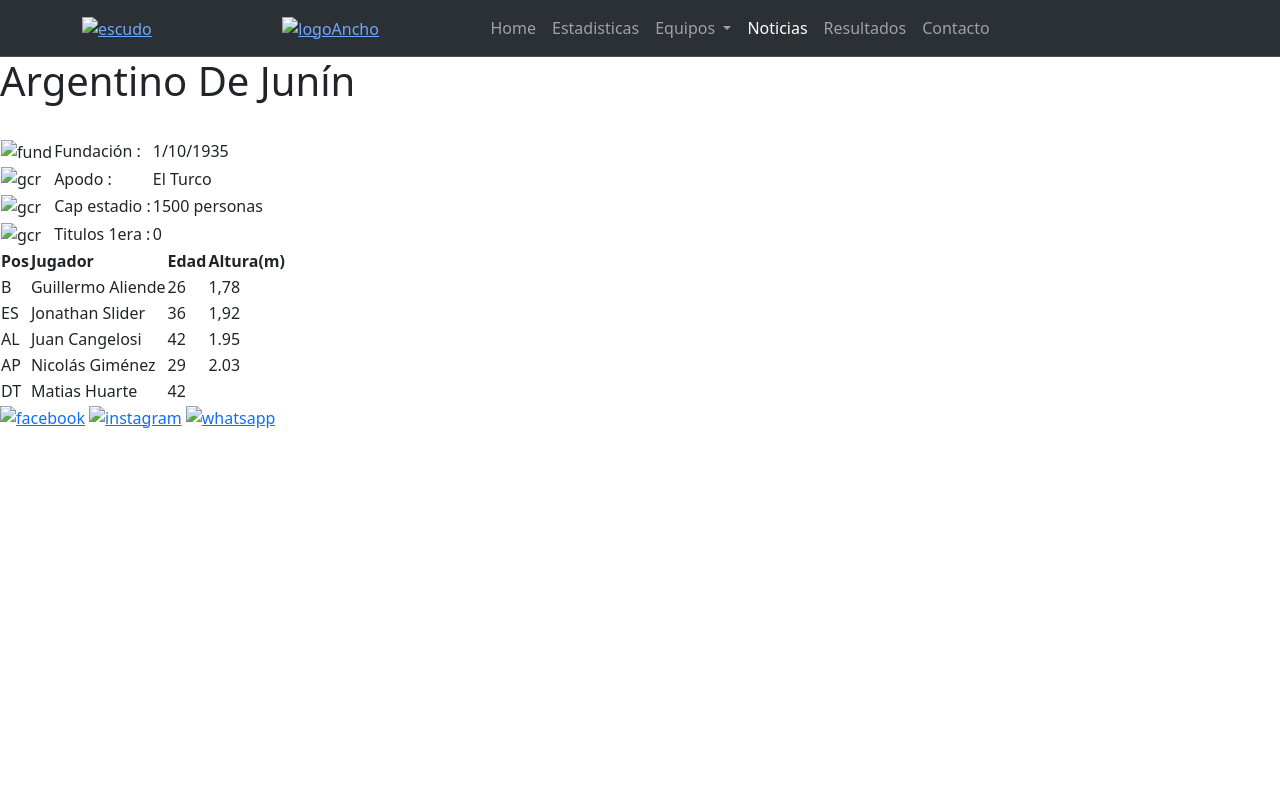
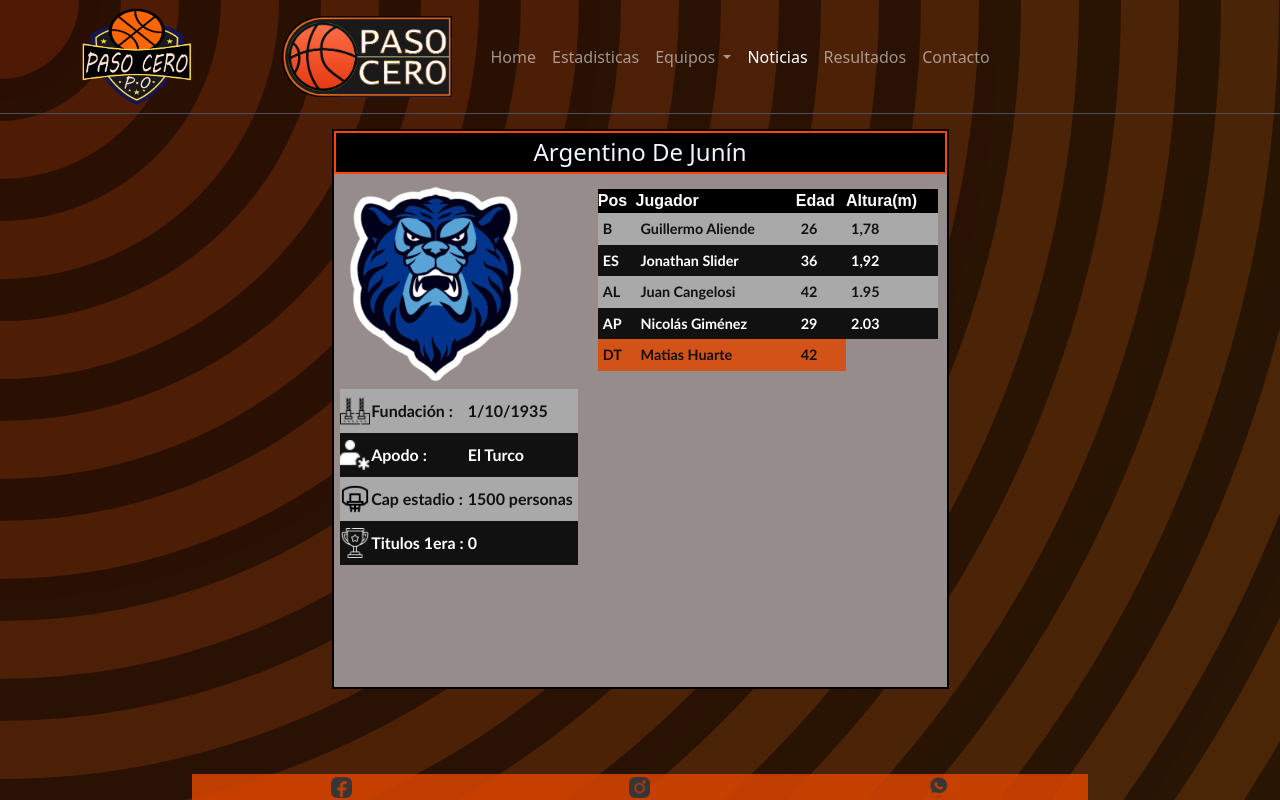
Before and after one commit to piky7/PF-Maritano, a plain HTML site: page pages/equipos/argentino.html in a window 1280 px wide. Drawn offline with nearby package versions, Linux system fonts and the light colour scheme; the site is published under a folder, as on GitHub Pages, so addresses that start at the root find nothing.

Commit message:
fix rutas

```diff
--- a/pages/equipos/argentino.html
+++ b/pages/equipos/argentino.html
@@ -5,9 +5,9 @@
     <meta name="viewport" content="width=device-width, initial-scale=1.0">
     <meta name="description" content="Central de noticias y novedades sobre la liga nacional de Basket de Argentina">
     <meta name="keywords" content="basket, noticias , novedades,argentina, traspasos, basketball">
-    <link rel="shortcut icon" href="/assets/images/icon/favicon.ico">
+    <link rel="shortcut icon" href="../../assets/images/icon/favicon.ico">
     <link href="https://cdn.jsdelivr.net/npm/bootstrap@5.3.0/dist/css/bootstrap.min.css" rel="stylesheet" integrity="sha384-9ndCyUaIbzAi2FUVXJi0CjmCapSmO7SnpJef0486qhLnuZ2cdeRhO02iuK6FUUVM" crossorigin="anonymous">
-    <link rel="stylesheet" href="/css/style.css">
+    <link rel="stylesheet" href="../../css/style.css">
     <title>PC - Noticias</title>
 </head>
 <body class="equipos-noticias">
@@ -20,11 +20,11 @@
         <div class="col container d-flex justify-content-center">
 
             <div class="col ">
-               <a href="/index.html" class="col  escudo"><img src="/assets/images/Página-2.webp" alt="escudo"></a>
+               <a href="../../index.html" class="col  escudo"><img src="../../assets/images/Página-2.webp" alt="escudo"></a>
             </div>
 
             <div class="col escudoAncho ">
-              <a href="/index.html"><img src="/assets/images/logo2.webp" alt="logoAncho"></a>
+              <a href="../../index.html"><img src="../../assets/images/logo2.webp" alt="logoAncho"></a>
             </div>
 
 
@@ -93,32 +93,32 @@
           <h1>Argentino De Junín</h1>
          <div class="plantillaEquipos">
             <div class="infoEquipo">
-                <img class="escudo" src="/assets/images/icon/argentino2.ico" alt="">
+                <img class="escudo" src="../../assets/images/icon/argentino2.ico" alt="">
                 <table cellspacing="1" cellspadding="0">
                     <tr class="impar">
 
-                        <td><img src="/assets/images/icon/edificio.ico" alt="fund"></td>
+                        <td><img src="../../assets/images/icon/edificio.ico" alt="fund"></td>
                         <td>Fundación :</td>
                         <td>1/10/1935</td>
                     </tr>
 
                     <tr class="par">
 
-                        <td><img src="/assets/images/icon/alias.ico" alt="gcr"></td>
+                        <td><img src="../../assets/images/icon/alias.ico" alt="gcr"></td>
                         <td>Apodo :</td>
                         <td>El Turco</td>
                     </tr>
 
                     <tr class="impar">
 
-                        <td><img src="/assets/images/icon/hoop_2461144.ico" alt="gcr"></td>
+                        <td><img src="../../assets/images/icon/hoop_2461144.ico" alt="gcr"></td>
                         <td>Cap estadio : </td>
                         <td>1500 personas</td>
                     </tr>
 
                     <tr class="par">
 
-                        <td><img src="/assets/images/icon/trophy_2618179.ico" alt="gcr"></td>
+                        <td><img src="../../assets/images/icon/trophy_2618179.ico" alt="gcr"></td>
                         <td>Titulos 1era :</td>
                         <td>0</td>
                     </tr>
@@ -185,9 +185,9 @@
 
     <footer>
         <div class="redes">
-        <a href="#"><img src="/assets/images/icon/facebook.png" alt="facebook"></a>
-        <a href="#"><img src="/assets/images/icon/instagram.png" alt="instagram"></a>
-        <a href="#"><img src="/assets/images/icon/whatsapp.png" alt="whatsapp"></a>
+        <a href="#"><img src="../../assets/images/icon/facebook.png" alt="facebook"></a>
+        <a href="#"><img src="../../assets/images/icon/instagram.png" alt="instagram"></a>
+        <a href="#"><img src="../../assets/images/icon/whatsapp.png" alt="whatsapp"></a>
     </div>
     </footer>
     <script src="https://cdn.jsdelivr.net/npm/bootstrap@5.3.0/dist/js/bootstrap.bundle.min.js" integrity="sha384-geWF76RCwLtnZ8qwWowPQNguL3RmwHVBC9FhGdlKrxdiJJigb/j/68SIy3Te4Bkz" crossorigin="anonymous"></script>
--- a/scss/modulos/_mediaQuery.scss
+++ b/scss/modulos/_mediaQuery.scss
@@ -9,7 +9,7 @@
         grid-template-areas: "tablaEquipos";
 
 
-        article{
+        .tablaEquipos{
 
                 .plantillaEquipos{
                     display: grid;
@@ -19,7 +19,7 @@
                     grid-template-areas:
                     "infoEquipos"
                     "jugadores";
-
+                    background-color: aqua;
                 }
             }
 
```
Also changed, not shown: css/style.css, 1 other file.
